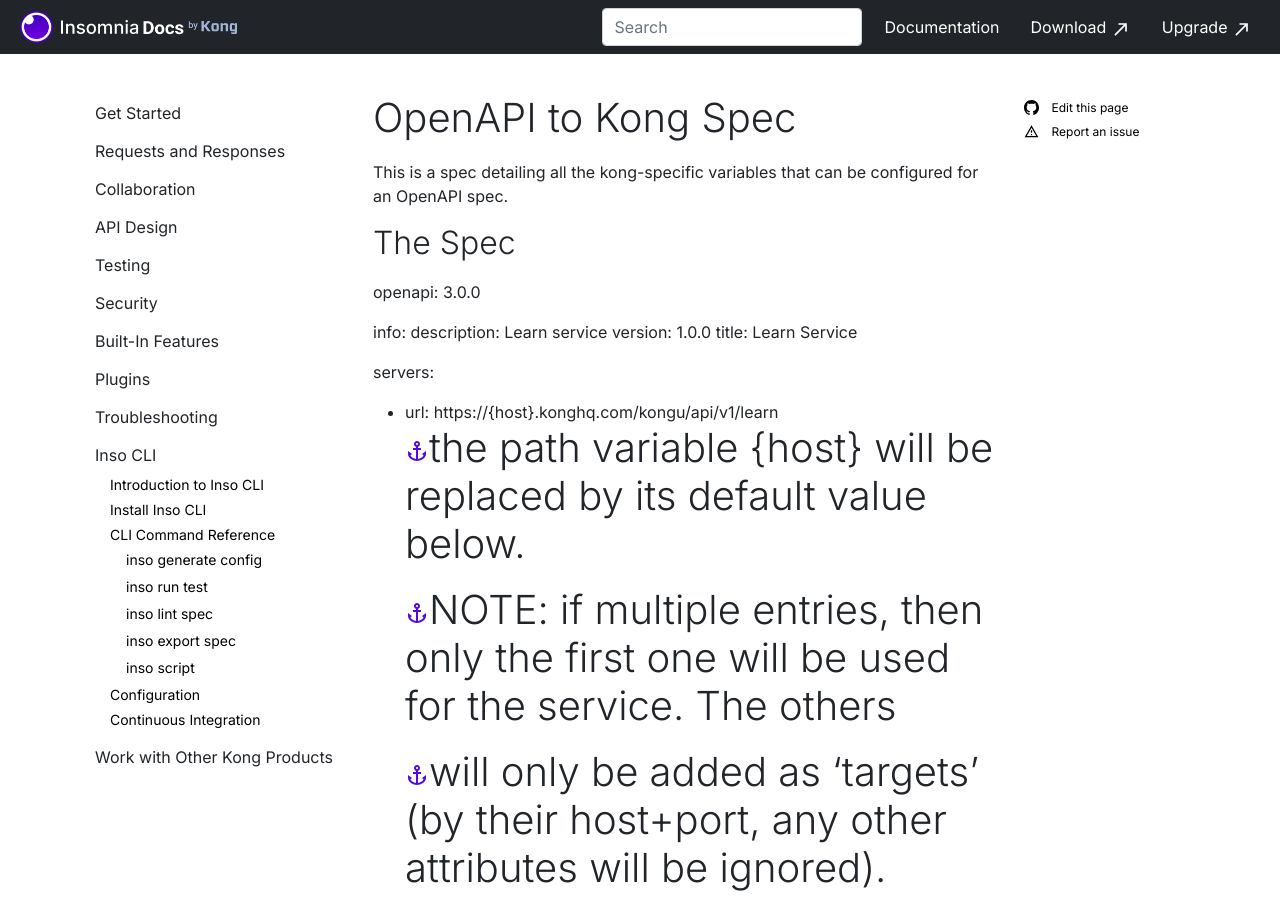
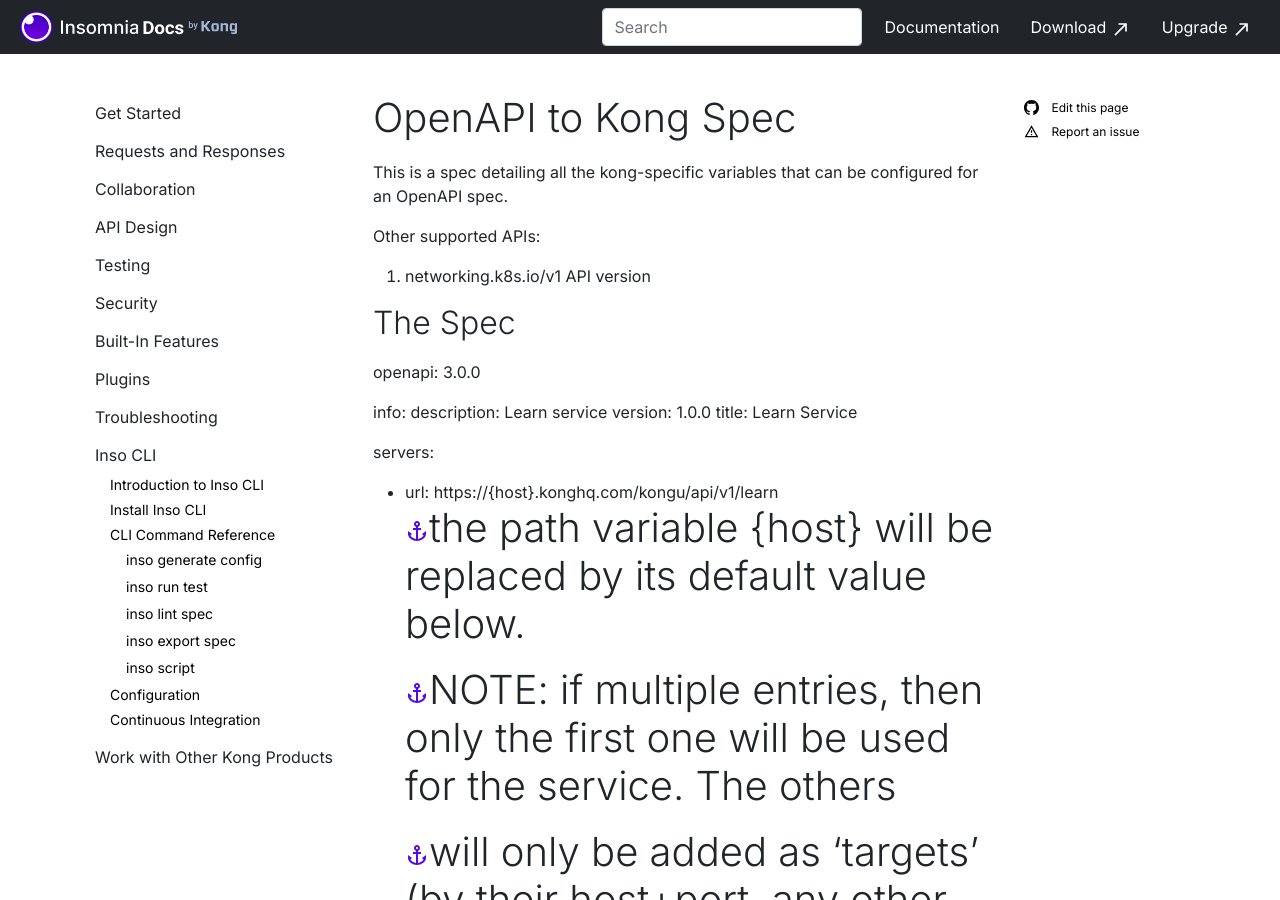
Before and after one commit to Kong/insomnia-docs, a Jekyll site: the page built from docs/inso-cli/cli-command-reference/OAS-spec.md, in a window 1280 px wide and 900 px high. Built offline with Jekyll 4.4.1, drawn with Linux system fonts in a browser that asks for light colours; comment, search, counter and statistics services are not loaded.

```diff
--- a/docs/inso-cli/cli-command-reference/OAS-spec.md
+++ b/docs/inso-cli/cli-command-reference/OAS-spec.md
@@ -5,6 +5,9 @@
 category-url: inso-cli
 ---
 This is a spec detailing all the kong-specific variables that can be configured for an OpenAPI spec.
+
+Other supported APIs:
+1. networking.k8s.io/v1 API version
 
 ## The Spec
 
```
